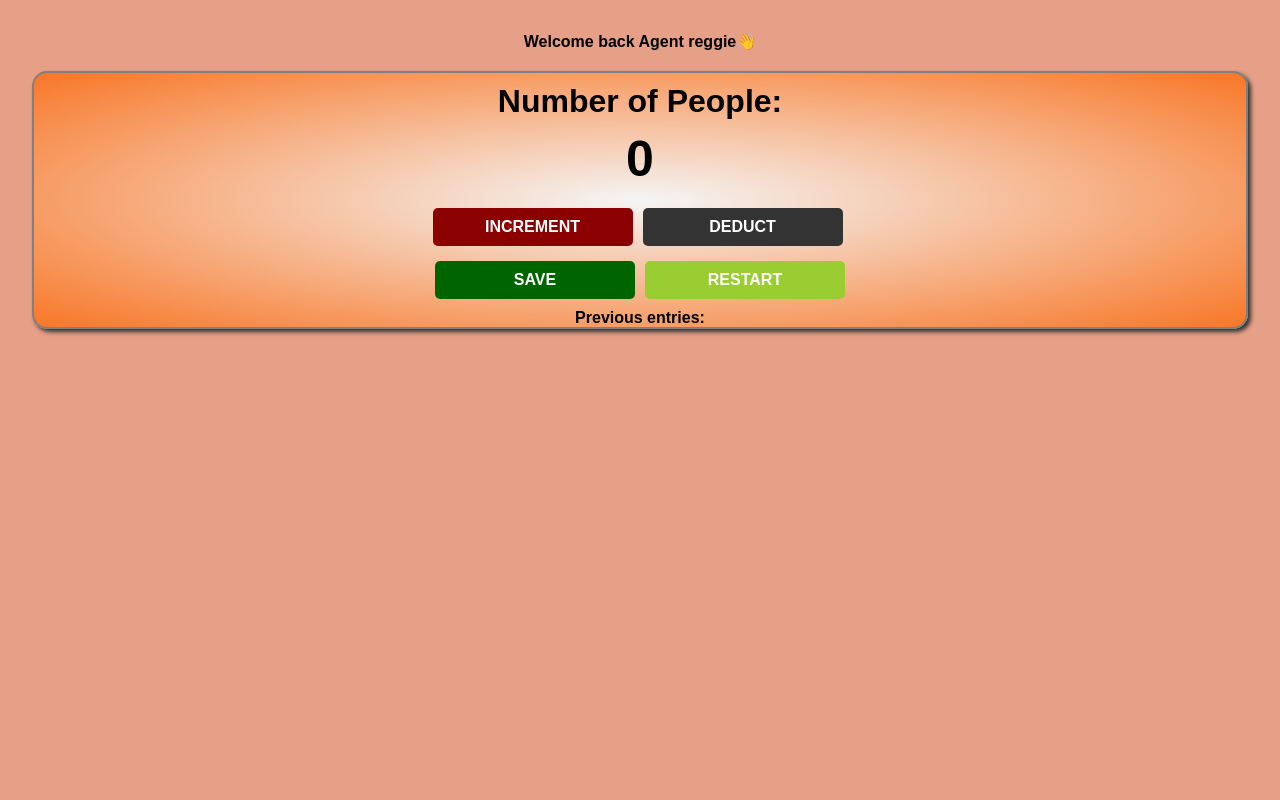
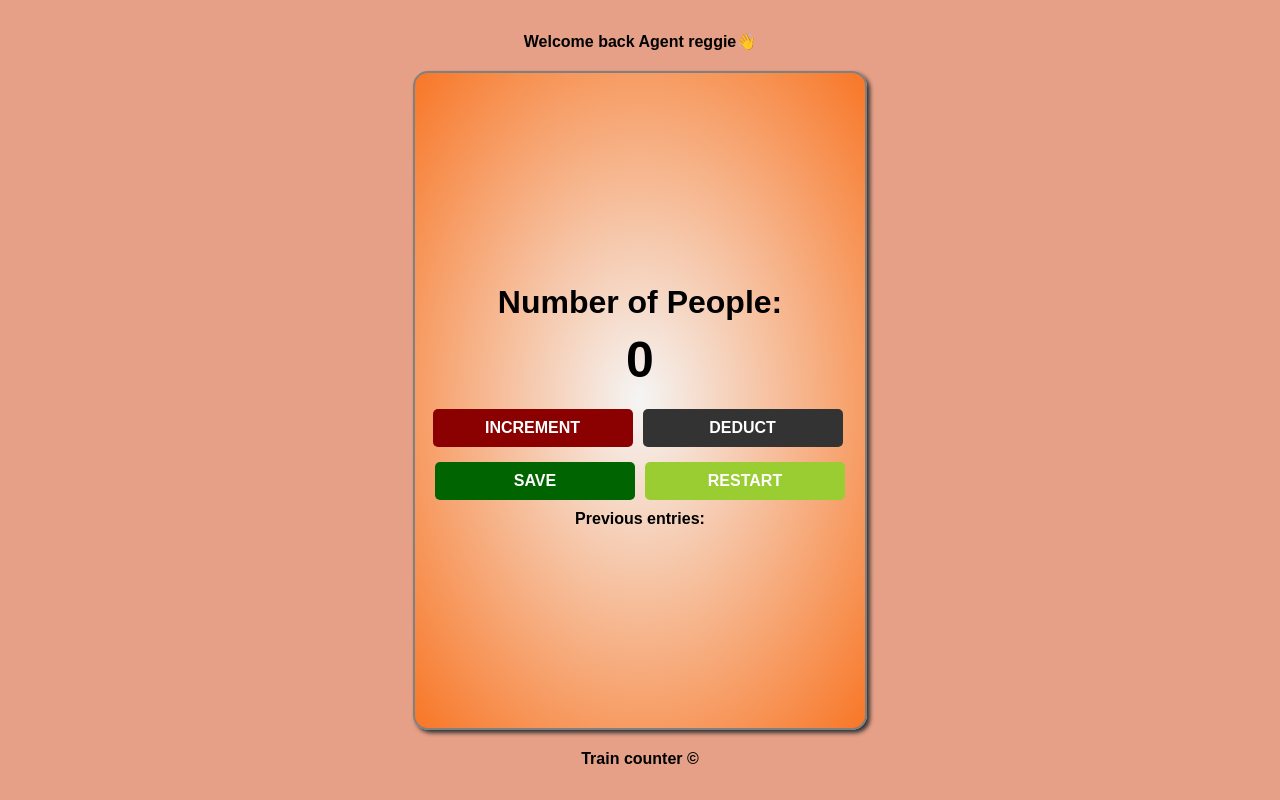
Before and after one commit to rkowusu17/Mini_projects, a plain HTML site: page Train counter/index.html in a window 1280 px wide. Drawn offline with Linux system fonts and the light colour scheme.

Commit message:
added a footer

```diff
--- a/Train counter/index.html
+++ b/Train counter/index.html
@@ -25,5 +25,6 @@
       <p id="save-el">Previous entries:</p>
       <script src="apps.js"></script>
     </main>
+    <footer>Train counter &copy;</footer>
   </body>
 </html>
--- a/Train counter/styles.css
+++ b/Train counter/styles.css
@@ -11,8 +11,10 @@ body {
   font-weight: bold;
   text-align: center;
   padding: 32px;
+  display: flex;
+  flex-flow: column wrap;
+  min-height: 100vh;
 }
-
 main {
   margin: 20px auto;
   border: 2px solid grey;
@@ -20,6 +22,7 @@ main {
   background-image: radial-gradient(whitesmoke, rgba(255, 102, 0, 0.712));
   display: flex;
   flex-flow: column wrap;
+  flex-grow: 1;
   justify-content: center;
   align-items: center;
   box-shadow: 3px 3px 4px #333;
@@ -76,6 +79,7 @@ button {
 #restart-btn {
   background-color: yellowgreen;
 }
+
 /* button:focus {
   border: 1px solid black;
   box-shadow: 1.5px 3px #333;
```
